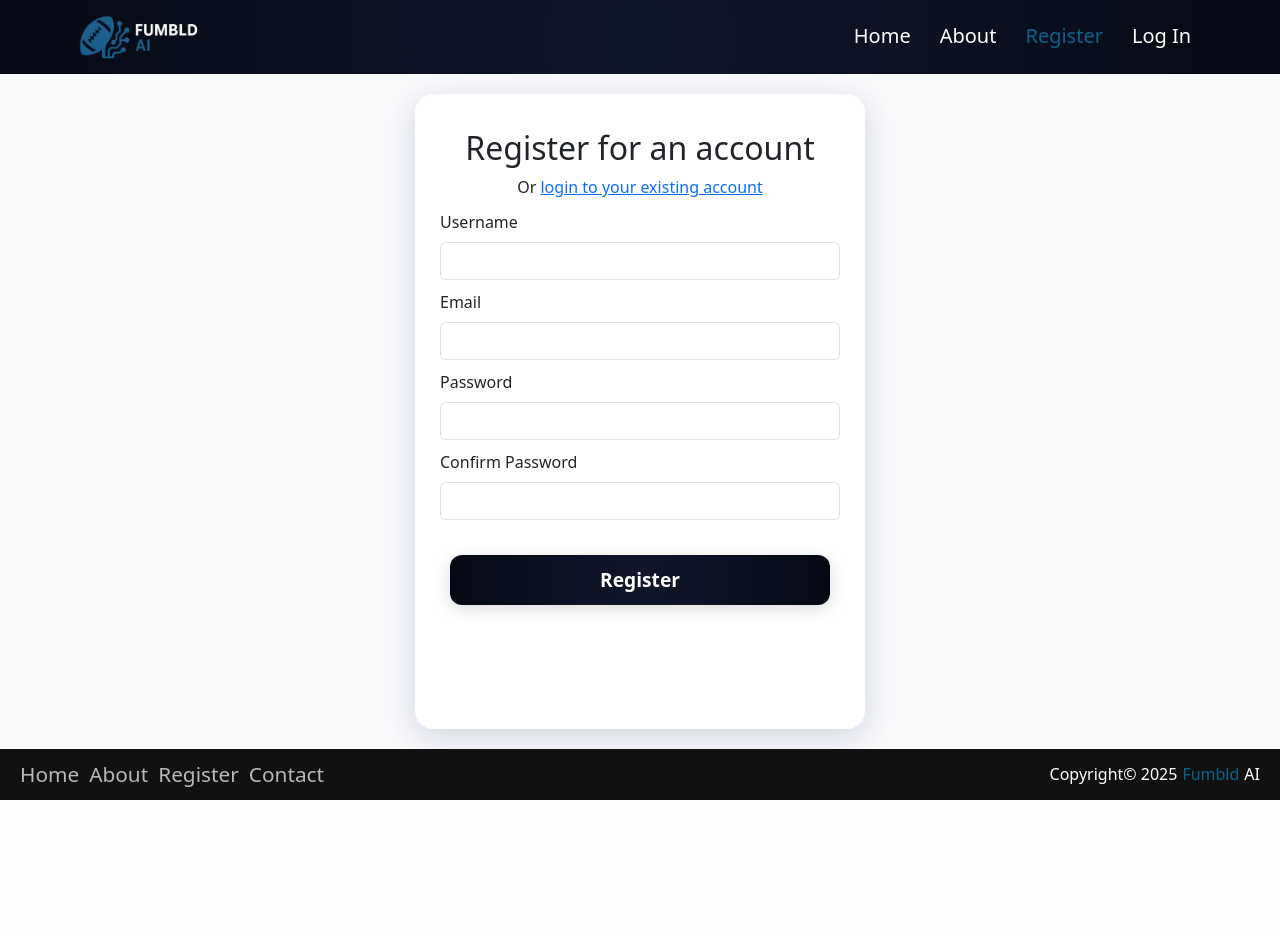
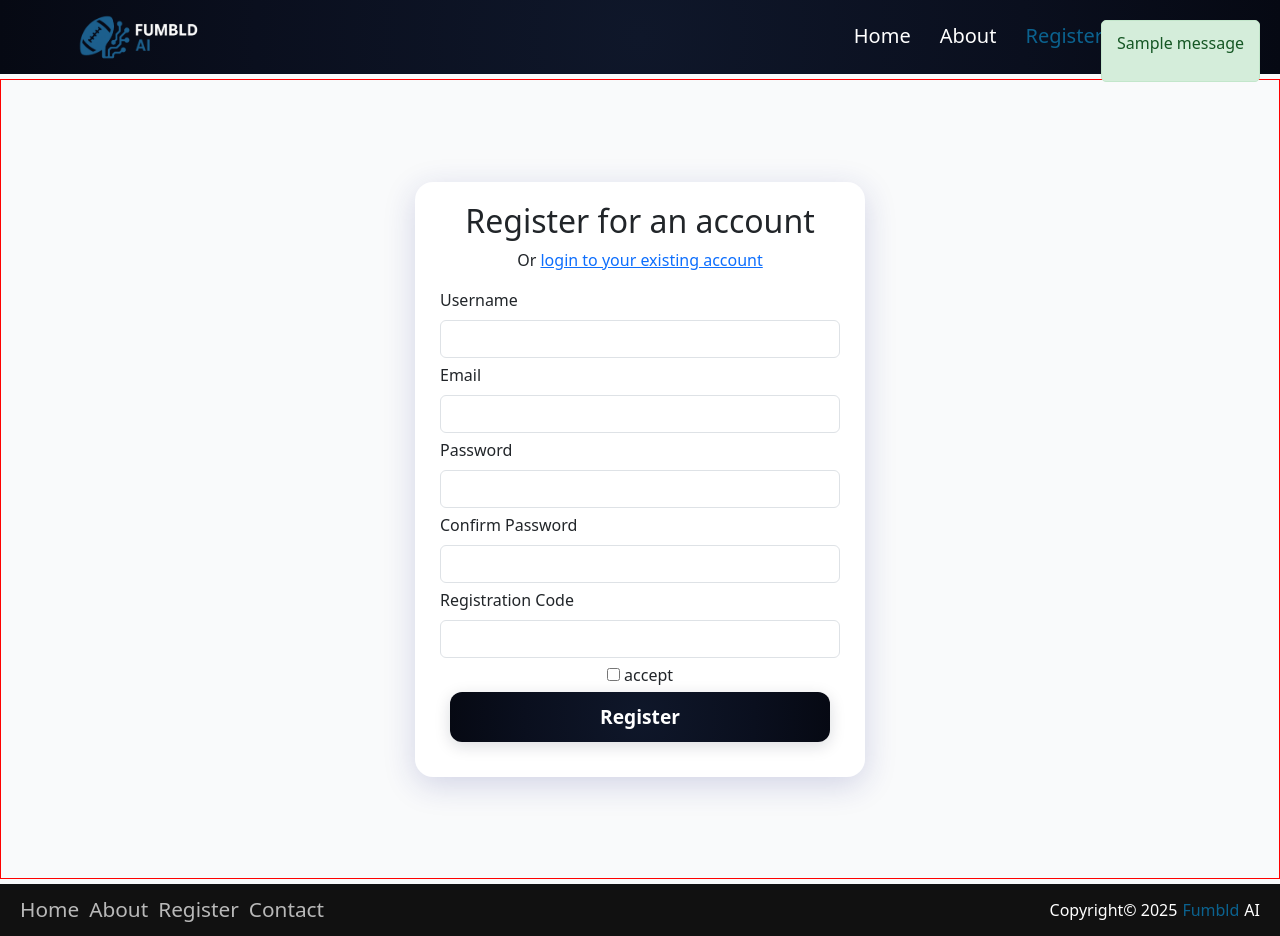
Before and after one commit to ant-cantu/fumbld-ai, a Flask app: page /register in a window 1280 px wide. Before the commit the page ends 800 px from the top, so only its background shows below. Run offline with Flask 3, Linux system fonts and the light colour scheme; tables that the repository leaves empty hold one stand-in row (values such as "Sample post"); one stand-in notice (Sample message) is shown; some libraries are stand-ins or nearby versions.

Commit message:
Add registration code and terms acceptance to signup
Registration now requires a 6-character code and acceptance of terms. Admins can generate registration codes via dashboard. User and RegCodes models updated to support new fields. Registration and dashboard templates, CSS, and JS updated for new workflow and flash messages.

```diff
--- a/source/fumbld_ai/forms.py
+++ b/source/fumbld_ai/forms.py
@@ -1,7 +1,7 @@
 # forms.py
 from flask_wtf import FlaskForm
 from wtforms import StringField, PasswordField, SubmitField, BooleanField
-from wtforms.validators import DataRequired, Email, Length, EqualTo
+from wtforms.validators import DataRequired, Email, Length, EqualTo, InputRequired
 
 # '/register' form
 class RegistrationForm(FlaskForm):
@@ -24,6 +24,15 @@ class RegistrationForm(FlaskForm):
         DataRequired(message="Please confirm your password"),
         EqualTo('password', message="Passwords must match")
         # 'password' refers to variable password above
+    ])
+
+    reg_code = StringField("Registration Code", validators=[
+        DataRequired(message="Registration code is required to sign up"),
+        Length(min=6, max=6, message="The registration code must be a max of 5 characters.")
+    ])
+
+    terms = BooleanField('accept', validators=[
+        InputRequired(message='You must accept the privacy, cookie, and terms of use policy to continue.')
     ])
 
     submit = SubmitField("Register")
--- a/source/fumbld_ai/routes.py
+++ b/source/fumbld_ai/routes.py
@@ -5,7 +5,7 @@ from .sleeper import get_sleeper_leagues, get_sleeper_roster, get_sleeper_userid
 from .utils import db, is_safe_url, gpt_call, gemini_call, limiter
 from .forms import LoginForm, RegistrationForm, ChangePasswordForm, SleeperForm
 from flask_login import current_user, login_user, logout_user, login_required
-from .models import YahooToken, SleeperLeague
+from .models import YahooToken, SleeperLeague, RegCodes
 from flask_limiter.errors import RateLimitExceeded
 import requests
 
@@ -71,9 +71,13 @@ def dashboard():
         sleeper_username = sleeper_query.sleeper_username
         sleeper_auth = True
     else:
+        sleeper_username = ""
         sleeper_auth = False
 
-    print(f"Yahoo Auth: {yahoo_auth} | Sleeper Auth: {sleeper_auth}")
+    if current_user.role == "admin":
+        admin_user = True
+    else:
+        admin_user = False
 
     return render_template("dashboard.html",
                             username=current_user.username,
@@ -82,7 +86,8 @@ def dashboard():
                             yahoo=yahoo_auth,
                             sleeper_form=sleeper_user_form,
                             sleeper=sleeper_auth,
-                            sleeper_username=sleeper_username)
+                            sleeper_username=sleeper_username,
+                            admin=admin_user)
 
 # User Registration
 @main_bp.route('/register', methods=['GET', 'POST'])
@@ -98,25 +103,45 @@ def account_register():
     # If everything passes validation on forms
     if form.validate_on_submit():
         if verify_recaptcha():
-            userName = form.username.data
-            userEmail = form.email.data
+            username = form.username.data
+            user_email = form.email.data
             password = form.password.data
+            terms = form.terms.data
 
             # Check for existing user
             # SQL Equivalent: SELECT * FROM user WHERE username = '<username>' LIMIT 1;
-            existing_user = User.query.filter_by(username=userName).first()
+            existing_user = User.query.filter_by(username=username).first()
             if existing_user:
+                print("No REG CODE")
                 flash("The username already exists, please choose another.", "error")
                 return render_template("registration.html", form=form)
 
             # Check if existing email
-            exisiting_email = User.query.filter_by(email=userEmail).first()
+            exisiting_email = User.query.filter_by(email=user_email).first()
             if exisiting_email:
                 flash("This email is already registered!", "error")
                 return render_template("registration.html", form=form)
 
+            # Beta Test Only
+            reg_code = form.reg_code.data
+            query_reg_codes = RegCodes.query.filter_by(reg_code=reg_code).first()
+            if not query_reg_codes:
+                flash("Invalid registration code.", "error")
+                return render_template("registration.html", form=form)
+            else:
+                query_reg_codes.used = True
+                query_reg_codes.used_by = username
+                role = "beta"
+
+                try:
+                    db.session.commit()
+                except Exception as e:
+                    db.session.rollback()
+                    flash("There was an error processing the registration code.", "error")
+                    return render_template("registration.html", form=form)
+
             # Pass user name, email and hash from forms and store into DB
-            new_user = User(username=userName, email=userEmail)
+            new_user = User(username=username, email=user_email, role=role, accepted_terms=terms)
             new_user.set_password(password)
 
             utc_now = datetime.datetime.now(pytz.utc)
@@ -387,3 +412,34 @@ def change_password():
             return jsonify({"error": "Current password entered was not correct."}), 403
     else:
         return jsonify({"error": "Password in confirmation form does not patch new password."}), 400
+
+@main_bp.route('/api/admin/generate-reg-code', methods=['POST'])
+@login_required
+def generate_reg_code():
+    print("called")
+    if current_user.role != "admin":
+        return jsonify({"error": "You are not authorized to access this function."}), 403
+
+    import string, random
+
+    characters = string.ascii_uppercase + string.digits # A-Z and 0-9
+
+    # Generate a random code
+    reg_code = ''.join(random.choice(characters) for _ in range(6))
+
+    # Make sure the code generated does not exist in the DB already
+    while RegCodes.query.filter_by(reg_code=reg_code).first():
+        reg_code = ''.join(random.choice(characters) for _ in range(6))
+
+    # Create new registration code
+    new_reg_code = RegCodes(reg_code=reg_code, used=False, created_by=current_user.username)
+
+    try:
+        db.session.add(new_reg_code)
+        db.session.commit()
+        return jsonify({
+            "success": f"Registration code '{reg_code}' has been generated successfully.",
+            "reg_code": reg_code
+        }), 201
+    except Exception as e:
+        return jsonify({"error": "There was an error saving the registration code to the database."}), 500
--- a/source/static/css/register.css
+++ b/source/static/css/register.css
@@ -15,6 +15,14 @@ body {
     justify-content: space-between;
     align-items: stretch;
     gap: 5px;
+}
+
+main {
+    display: flex;
+    justify-content: center;
+    align-items: center;
+    min-height: 100vh;
+    border: 1px solid red;
 }
 
 /* Navigation Menu */
@@ -73,31 +81,20 @@ body {
     width: 100%;
 }
 
-/* Login Menu */
-/* .logo-container {
-    display: flex;
-    flex-direction: column;
-    justify-content: center;
-    align-items: center;
-    margin-bottom: 10px;
-
-    #logo-img {
-        width: 125px;
-        height: auto;
-    }
-} */
-
 .menu-container {
     background-color:white;
     /* border: 5px solid black; */
     display: flex;
     flex-direction: column;
     padding: 20px;
-    justify-content: space-evenly;
+    /* justify-content: space-evenly; */
+    justify-content: flex-start;
     align-items: center;
-    gap: 2px;
+    /* gap: 2px; */
+    /* gap: 20px; */
     width: 450px;
-    height: 635px;
+    /* height: 635px; */
+    height: auto;
     margin: 0 auto;
     box-shadow: 0 8px 32px 0 rgba(31, 38, 135, 0.18);
     border-radius: 18px;
@@ -109,28 +106,24 @@ body {
     flex-direction: column;
     margin: 0;
     padding: 0;
-    justify-content: center;
+    /* justify-content: center; */
+    justify-content: flex-start;
     align-items: center;
-    gap: 10px;
-    height: 280px;
+    gap: 5px;
+    /* height: 280px; */
+    height: auto;
 }
 
 .menu-form-container {
-    margin-top: 30px;
+    /* margin-top: 30px; */
+    margin: 0;
     height: 100%;
 }
 
 .menu-container .menu-container-header {
     /* border: 5px solid red; */
     text-align: center;
-    margin-top: 15px;
-    margin-bottom: 25px;
 }
-
-/* .menu-container .form-username,
-.menu-container .form-password {
-    border: 5px solid blue;
-} */
 
 .menu-container .form-control {
     width: 25rem;
@@ -151,17 +144,8 @@ body {
     width: 100%;
 }
 
-/* .menu-container .menu-container-lower .remember-me span {
-    border: 5px solid violet;
-}
-
-.menu-container .menu-container-lower .forgot-link {
-    border: 5px solid violet;
-} */
-
 .menu-container .form-button {
     /* border: 5px solid blue; */
-    margin-top: 25px;
     width: 95%;
     height: 50px;
 }
@@ -180,18 +164,21 @@ body {
     cursor: pointer;
     box-shadow: 0 4px 16px 0 rgba(15, 23, 42, 0.15);
     transition: background 0.3s, transform 0.2s, box-shadow 0.2s;
+}
+.form-button .form-submit:hover {
+    background: radial-gradient(circle at center, #16213a 0%, #10182a 60%, #0a0f1e 100%);
+    transform: translateY(-2px) scale(1.03);
+    box-shadow: 0 8px 24px 0 rgba(15, 23, 42, 0.22);
+}
 
-    &:hover {
-        background: radial-gradient(circle at center, #16213a 0%, #10182a 60%, #0a0f1e 100%);
-        transform: translateY(-2px) scale(1.03);
-        box-shadow: 0 8px 24px 0 rgba(15, 23, 42, 0.22);
-    }
+.g-recaptcha {
+    margin-top: 10px;
 }
 
 /* Error Visual */
 .form-control.is-invalid {
     border: 2px solid red;
-    color: white;
+    color: black;
 }
 
 .form-control::placeholder {
@@ -247,6 +234,32 @@ body {
     color: #0b628f;
     font-weight: 400;
     margin: 0px 5px;
+}
+
+/* Flash Message */
+.flash-message {
+    position: fixed;
+    top: 20px;
+    right: 20px;
+    z-index: 1000;
+}
+
+.flash-error {
+    background-color: #f8d7da;
+    color: #721c24;
+    border: 1px solid #f5c6cb;
+    padding: 10px 15px;
+    border-radius: 5px;
+    margin-bottom: 10px;
+}
+
+.flash-success {
+    background-color: #d4edda;
+    color: #155724;
+    border: 1px solid #c3e6cb;
+    padding: 10px 15px;
+    border-radius: 5px;
+    margin-bottom: 10px;
 }
 
 @media only screen and (max-width: 767.98px) {
--- a/source/templates/dashboard.html
+++ b/source/templates/dashboard.html
@@ -264,6 +264,11 @@
             <div class="settings-container">
                 <div id="header">
                     <p>Settings</p>
+                    {% if admin %}
+                        <form method="POST" action="{{ url_for('main.generate_reg_code') }}">
+                            <button id="generate-code" type="submit">Generate Reg Code</button>
+                        </form>
+                    {% endif %}
                 </div>
 
                 <div id="content">
--- a/source/templates/registration.html
+++ b/source/templates/registration.html
@@ -92,6 +92,22 @@
                         ) }}
                     </div>
 
+                    <div class="form-reg-code">
+                        <label for="reg-code">{{ form.reg_code.label(class="form-label") }}</label>
+
+                        {% set reg_code_error = form.reg_code.errors[0] if form.reg_code.errors else '' %}
+                        {{ form.reg_code(
+                            size=30,
+                            class="form-control" if not reg_code_error else "form-control is-invalid",
+                            placeholder=reg_code_error if reg_code_error
+                        ) }}
+                    </div>
+
+                    <div class="form-terms">
+                        {{ form.terms }}
+                        <label for="terms">{{ form.terms.label }}</label>
+                    </div>
+
                     <div class="form-button">
                         {{ form.submit(class="form-submit") }}
                     </div>
@@ -104,6 +120,20 @@
         <!-- End Login Menu -->
     </main>
     <!-- End Main Body -->
+
+    <div class="flash-message">
+        {% with messages = get_flashed_messages(with_categories=true) %}
+            {% if messages %}
+                <div class="flash-container">
+                    {% for category, message in messages %}
+                        <div class="flash-{{ category }}">
+                            <p>{{ message }}</p>
+                        </div>
+                    {% endfor %}
+                </div>
+            {% endif %}
+        {% endwith %}
+    </div>
 
     <!-- Footer -->
     <footer>
```
Also changed, not shown: source/fumbld_ai/models.py (+10 -4 lines), source/static/css/modules/settings.css (+18 -0 lines), source/static/js/settings.js (+20 -2 lines).
